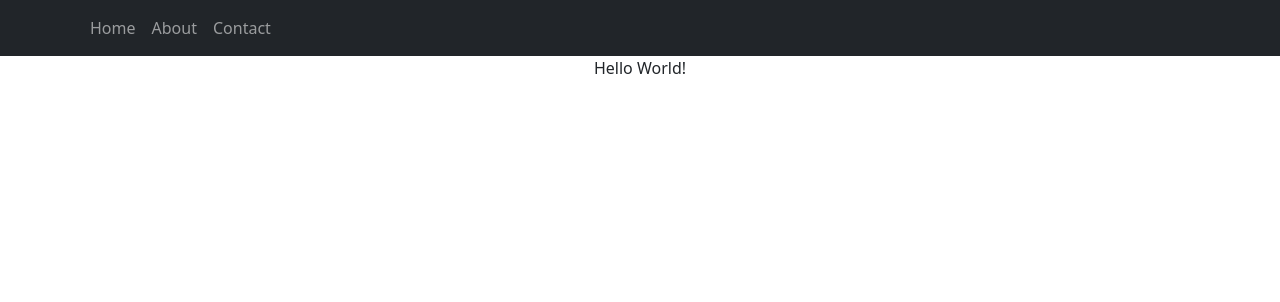
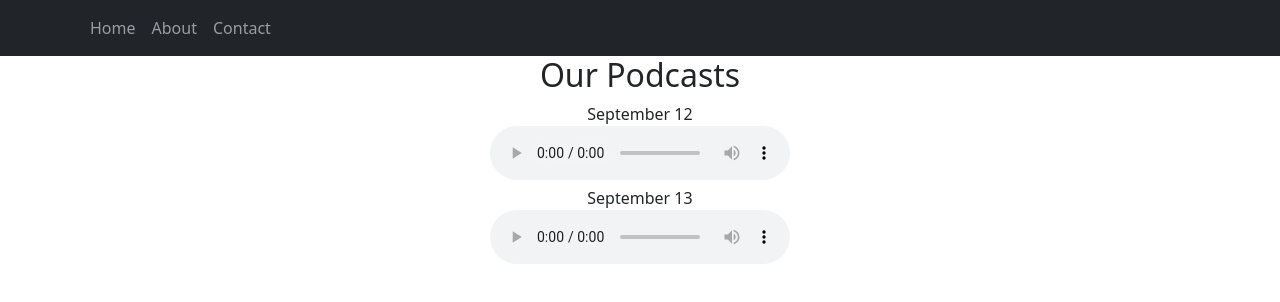
Before and after one commit to beyondnewskids/beyondnews, a React (Create React App) app: page / in a window 1280 px wide. Shown: the top 302 px of the page. Built offline with nearby package versions, Linux system fonts and the light colour scheme.

Commit message:
Sample Podcast Links

```diff
--- a/package.json
+++ b/package.json
@@ -9,7 +9,9 @@
     "@testing-library/user-event": "^12.8.3",
     "bootstrap": "^5.1.1",
     "gh-pages": "^3.2.3",
+    "howler": "^2.2.3",
     "react": "^17.0.2",
+    "react-audio-player": "^0.17.0",
     "react-bootstrap": "^1.6.3",
     "react-dom": "^17.0.2",
     "react-router-dom": "^5.3.0",
--- a/src/App.js
+++ b/src/App.js
@@ -7,7 +7,9 @@ import Contact from './Contact';
 import Home from './Home';
 import 'bootstrap/dist/css/bootstrap.min.css';
 
+
 class App extends React.Component {
+
   render() {
       return (
         <div className="App">
@@ -17,7 +19,7 @@ class App extends React.Component {
 					<Navbar.Toggle aria-controls="basic-navbar-nav" />
 					<Navbar.Collapse id="basic-navbar-nav">
 					  <Nav className="me-auto">
-						<Nav.Link href="#">Home</Nav.Link>
+						<Nav.Link href="#/">Home</Nav.Link>
 						<Nav.Link href="#about">About</Nav.Link>
 						<Nav.Link href="#contact">Contact</Nav.Link>
 						</Nav>
--- a/src/Home.jsx
+++ b/src/Home.jsx
@@ -1,14 +1,33 @@
 import './App.css';
 import React from 'react';
+import ReactAudioPlayer from 'react-audio-player';
 
 
+const audioClips = [
+{sound: "https://dl.prokerala.com/downloads/ringtones/files/mp3/emergency-3087.mp3", label: "September 12"},
+{sound: "https://dl.prokerala.com/downloads/ringtones/files/mp3/horn-23360.mp3", label: "September 13"}
+]
+
 class Home extends React.Component {
+
+	RenderButtonSound = () => {
+		return audioClips.map((soundObj, index) => {
+			  return (<div>{soundObj.label}<br/><ReactAudioPlayer
+					  src={soundObj.sound}
+					  autoPlay
+					  controls
+					/></div>)
+			})
+	}
+
     render() {
         return (
-            <div className="Contact">
-                Hello World!
+		<div className="Home">
+            <h2>Our Podcasts</h2>
+			{this.RenderButtonSound()}
+
+
             </div>
-
         );
     }
 
```
Also changed, not shown: 1 other file (tests, documents, lock files or other folders).
